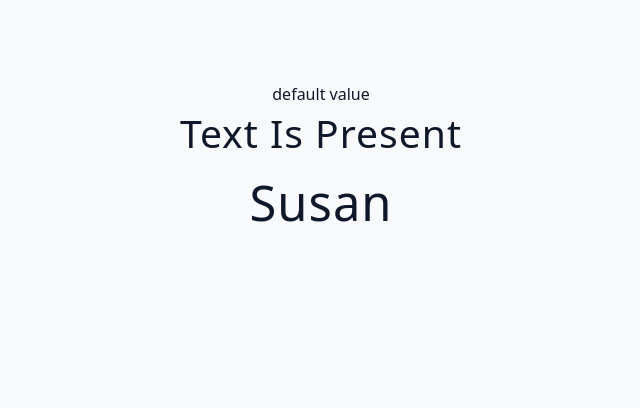
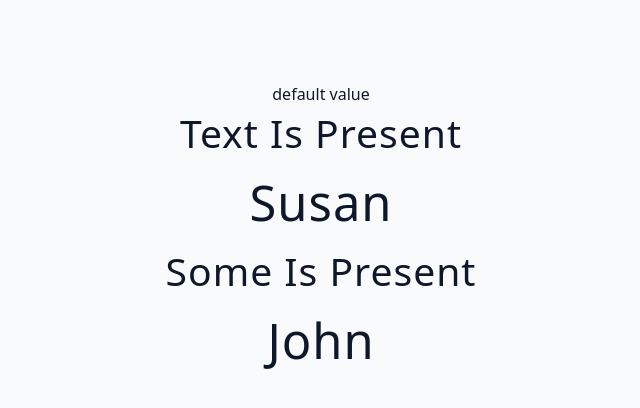
Before and after one commit to yorkyorkex/03-advanced-react, a React (Vite) app: page / in a window 1280 px wide. Shown: the top 408 px of the page, without its empty margins (319-959 px from the left). Built offline with nearby package versions, Linux system fonts and the light colour scheme.

Commit message:
Remove commented-out conditional rendering in ShortCircuitExamples component for cleaner code

```diff
--- a/src/tutorial/03-conditional-rendering/starter/05-short-circuit-examples.jsx
+++ b/src/tutorial/03-conditional-rendering/starter/05-short-circuit-examples.jsx
@@ -17,6 +17,25 @@ const ShortCircuitExamples = () => {
           <h1>{name}</h1>
         </>
       )}
+      {/* !text && (
+        <>
+          <h2>Text is present</h2>
+          <h1>{name}</h1>
+        </>
+      ) */}
+
+      {user && <SomeComponent name={user.name} />}
+    </div>
+  )
+}
+
+const SomeComponent = ({ name }) => {
+  return (
+    <div>
+      <>
+        <h2>Some is present</h2>
+        <h1>{name}</h1>
+      </>
     </div>
   )
 }
```
